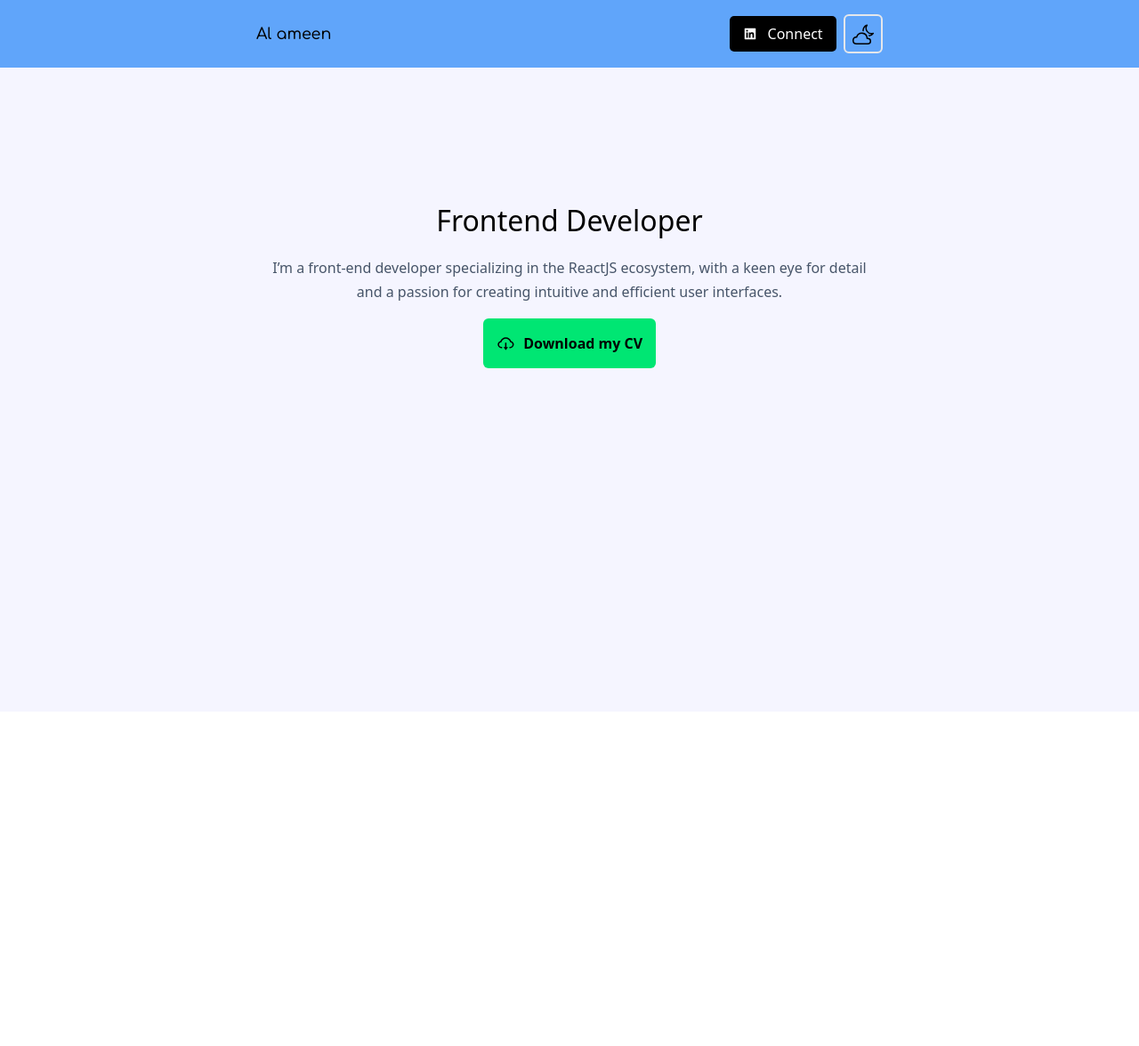
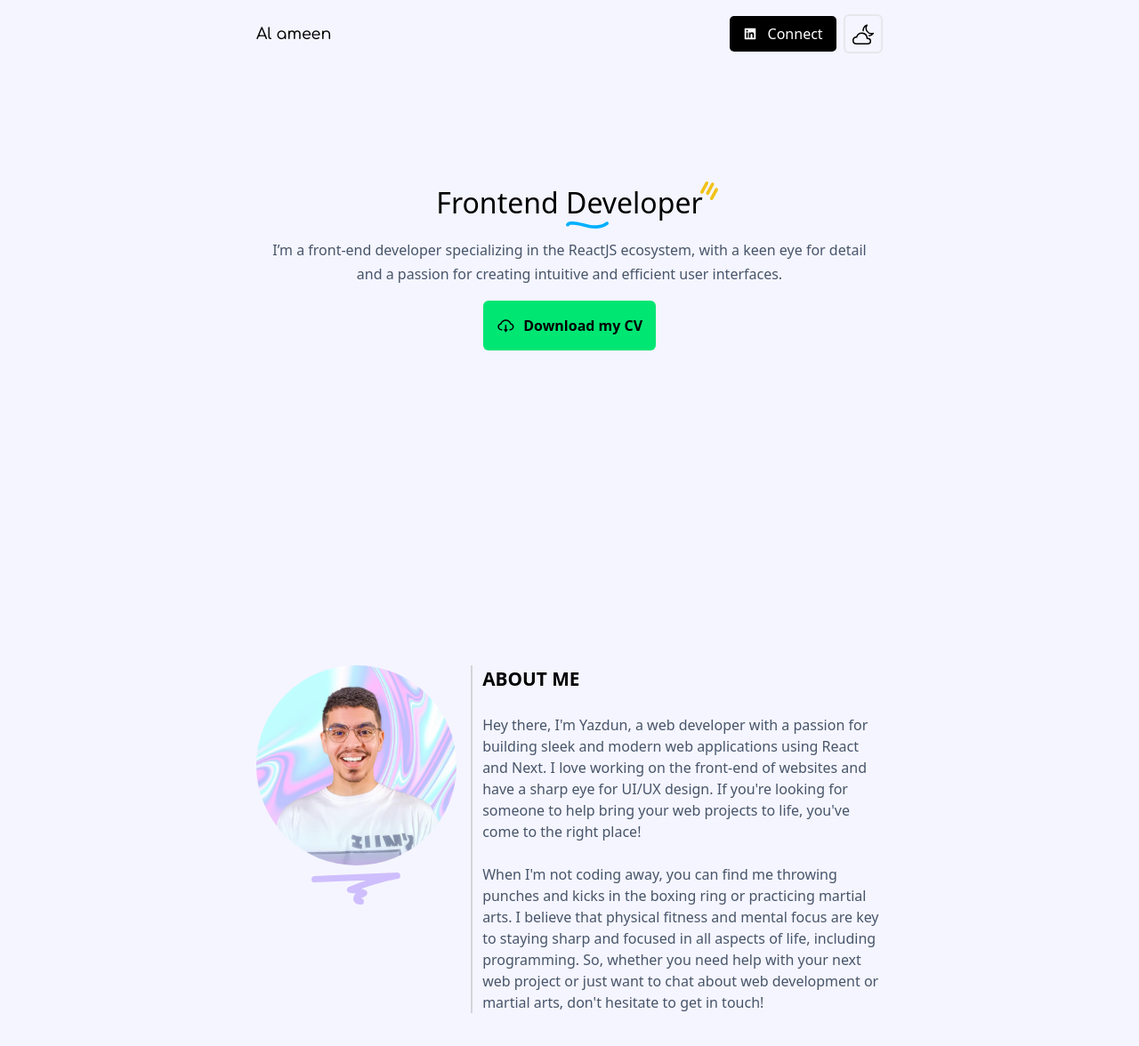
Before and after one commit to adeyemialameen04/PortfolioVY, a React (Vite) app: page / in a window 1280 px wide. Shown: the top 1176 px of the page at 89% size. Before the commit the page ends 800 px from the top, so only its background shows below. Built offline with nearby package versions, Linux system fonts and the light colour scheme.

Commit message:
finished the about page and made some minor changes throughout the code

```diff
--- /dev/null
+++ b/src/Components/About/About.jsx
@@ -0,0 +1,42 @@
+import "./about.css";
+
+const About = () => {
+  return (
+    <section className="about--section">
+      <div className="container about__container">
+        <div className="profile-img-container">
+          <img
+            className="profile-img"
+            src="../../../public/static/assets/dummy-img.jpg"
+            alt=""
+          />
+          <img
+            className="fununderline"
+            src="../../../public/static/assets/fununderline.svg"
+            alt=""
+          />
+        </div>
+        <div className="about-body">
+          <h2>ABOUT ME</h2>
+          <p>
+            Hey there, I'm Yazdun, a web developer with a passion for building
+            sleek and modern web applications using React and Next. I love
+            working on the front-end of websites and have a sharp eye for UI/UX
+            design. If you're looking for someone to help bring your web
+            projects to life, you've come to the right place!
+          </p>
+          <p>
+            When I'm not coding away, you can find me throwing punches and kicks
+            in the boxing ring or practicing martial arts. I believe that
+            physical fitness and mental focus are key to staying sharp and
+            focused in all aspects of life, including programming. So, whether
+            you need help with your next web project or just want to chat about
+            web development or martial arts, don't hesitate to get in touch!
+          </p>
+        </div>
+      </div>
+    </section>
+  );
+};
+
+export default About;
--- /dev/null
+++ b/src/Components/About/about.css
@@ -0,0 +1,64 @@
+.about__container {
+    display: flex;
+    gap: 1rem;
+    flex-direction: column;
+}
+
+.profile-img-container {
+    display: flex;
+    align-items: center;
+    flex-direction: column;
+    gap: .5rem;
+    /* flex: 1; */
+}
+
+.profile-img {
+    border-radius: 50%;
+    height: 220px;
+}
+
+.fununderline {
+    width: 100px;
+}
+
+.about-body {
+    /* flex: 2; */
+    padding-left: .7rem;
+    border-left: 2px solid var(--clr-dark-txt-gray);
+    display: flex;
+    gap: 1.5rem;
+    flex-direction: column;
+}
+
+.about-body h2 {
+    text-transform: uppercase;
+    font-size: 1.3rem;
+    font-weight: 600;
+}
+
+.about-body p {
+    color: var(--clr-light-txt-gray);
+}
+
+@media(min-width:780px) {
+    .profile-img {
+        height: auto;
+    }
+
+    .about__container {
+        flex-direction: row;
+    }
+
+    .profile-img-container {
+        flex: 1;
+    }
+
+    .about-body {
+        flex: 2;
+    }
+}
+
+/* DARK THEME */
+#dark .about-body p {
+    color: var(--clr-dark-txt-gray);
+}
--- a/src/Components/Header/Header.jsx
+++ b/src/Components/Header/Header.jsx
@@ -6,7 +6,22 @@ const Header = () => {
     <header className="header">
       <div className="container header__container">
         <div className="job-title-container">
-          <h1>Frontend Developer</h1>
+          <h1>
+            Frontend{" "}
+            <span>
+              Developer
+              <img
+                className="curved-underline"
+                src="/static/assets/curved-underline.svg"
+                alt=""
+              />
+              <img
+                className="three-lines"
+                src="/static/assets/three-lines.svg"
+                alt=""
+              />
+            </span>
+          </h1>
         </div>
         <p className="bio">
           I’m a front-end developer specializing in the ReactJS ecosystem, with
--- a/src/Components/Header/header.css
+++ b/src/Components/Header/header.css
@@ -1,15 +1,33 @@
+.header {
+    height: 60vh;
+}
+
 .header__container {
     text-align: center;
     display: flex;
     flex-direction: column;
-    /* justify-content: center; */
     align-items: center;
     gap: 1rem;
     padding-inline: 1rem;
 }
 
-.job-title-container {
+.job-title-container span {
     position: relative;
+    /* background-color: red; */
+}
+
+.curved-underline {
+    position: absolute;
+    width: 3rem;
+    bottom: -0.5rem;
+    left: 0;
+}
+
+.three-lines {
+    height: 1.3rem;
+    position: absolute;
+    top: -.1rem;
+    right: -1.1rem;
 }
 
 .job-title-container h1 {
--- a/src/Components/Navbar/navbar.css
+++ b/src/Components/Navbar/navbar.css
@@ -1,10 +1,13 @@
 .nav {
-    background-color: var(--clr-blue);
-    position: fixed;
-    height: auto;
+    /* position: fixed; */
+    /* height: auto; */
     width: 100vw;
     box-shadow: none;
     transition: var(--transition);
+    position: sticky;
+    top: 0;
+    z-index: 3;
+    /* background-color: transparent; */
 }
 
 .nav-shadow {
--- a/src/Home/Home.jsx
+++ b/src/Home/Home.jsx
@@ -1,10 +1,12 @@
 import "./home.css";
 import Header from "../Components/Header/Header";
+import About from "../Components/About/About";
 
 const Home = () => {
   return (
     <main className="main__container">
       <Header />
+      <About />
     </main>
   );
 };
--- a/src/Home/home.css
+++ b/src/Home/home.css
@@ -1,6 +1,11 @@
 .main__container {
     /* background-color: red; */
-    position: relative;
-    top: 14em;
-
+    /* position: relative; */
+    /* top: 14rem; */
+    padding-top: 8rem;
+    padding-bottom: 6rem;
+    display: flex;
+    flex-direction: column;
+    justify-content: center;
+    gap: 4rem;
 }
--- a/src/index.css
+++ b/src/index.css
@@ -77,6 +77,7 @@ svg {
 .container {
   width: var(--container-sm);
   margin: 0 auto;
+  height: 100%;
 }
 
 .center-btn {
```
Also changed, not shown: public/static/assets/dummy-img.jpg (added).
